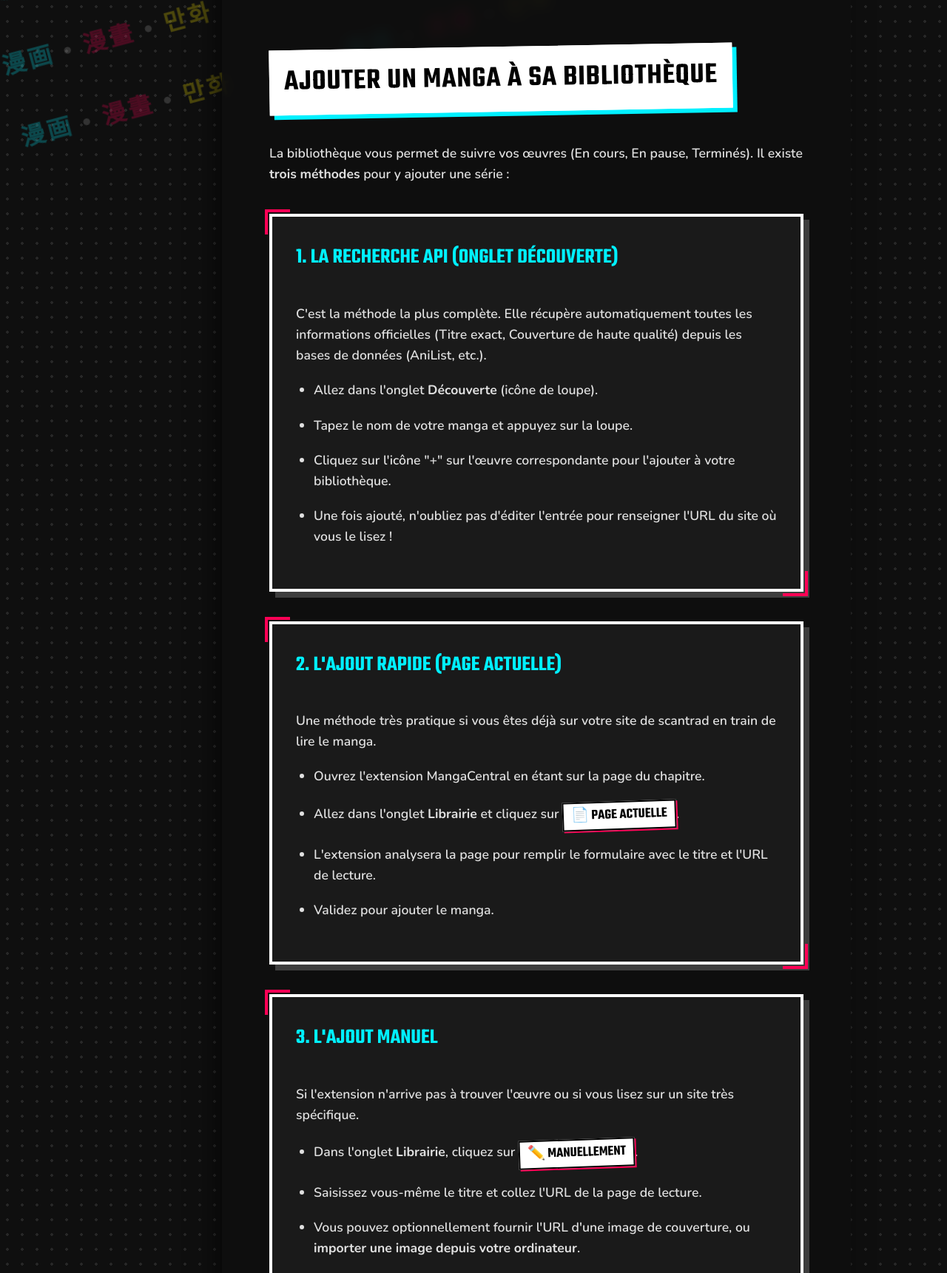
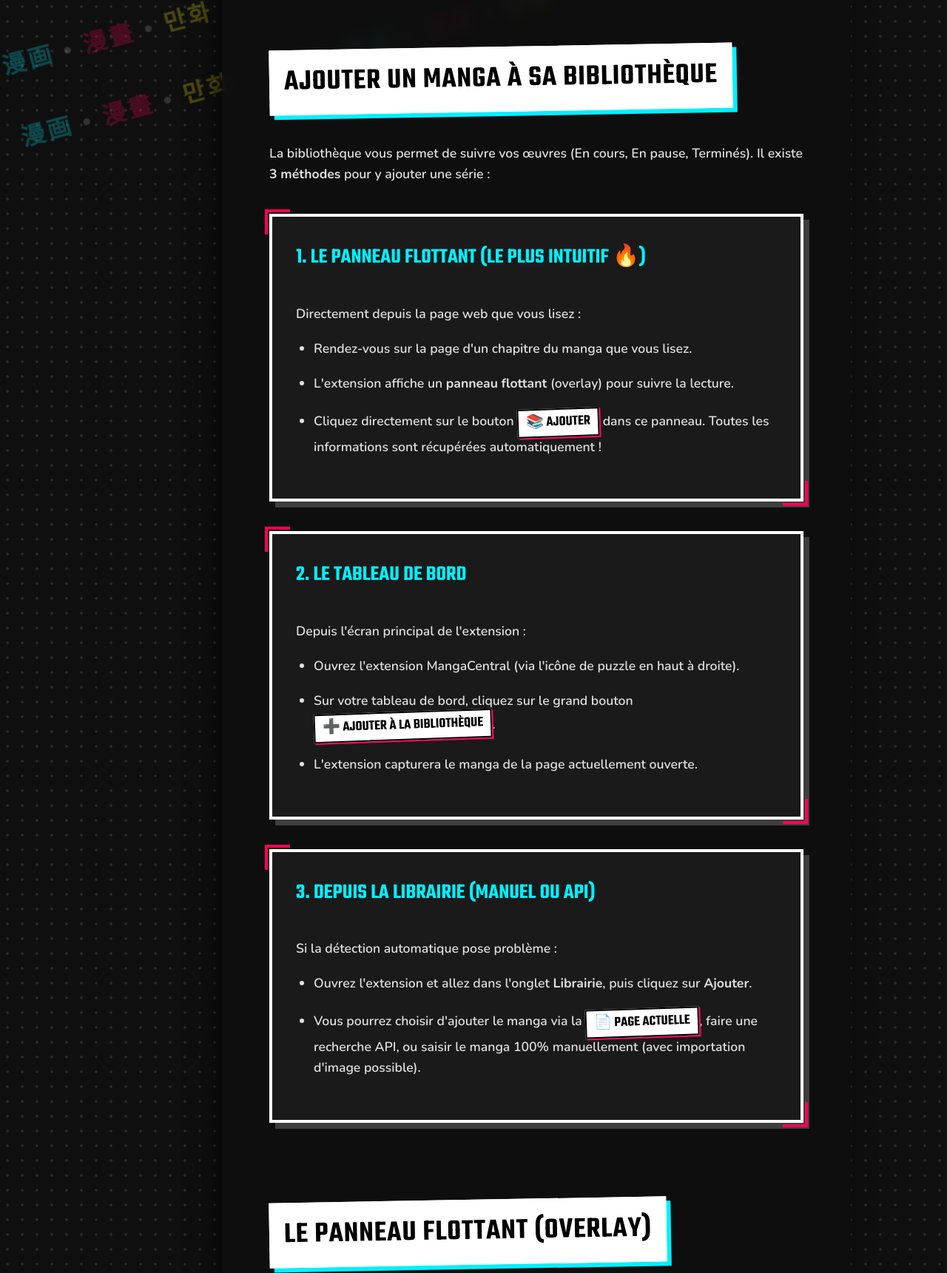
Before and after one commit to diaganaseydi011-prog/manga-central, a browser extension: page docs/index.html in a window 1280 px wide. Shown: the part 1141-2862 px from the top of the page at 74% size. Drawn offline with nearby package versions, Linux system fonts and the light colour scheme.

Commit message:
docs: correction de la section ajouter un manga avec les 3 methodes

```diff
--- a/docs/index.html
+++ b/docs/index.html
@@ -411,37 +411,34 @@
       </ol>
 
       <h2 id="ajouter-manga">Ajouter un manga à sa bibliothèque</h2>
-      <p>La bibliothèque vous permet de suivre vos œuvres (En cours, En pause, Terminés). Il existe <strong>trois méthodes</strong> pour y ajouter une série :</p>
+      <p>La bibliothèque vous permet de suivre vos œuvres (En cours, En pause, Terminés). Il existe <strong>3 méthodes</strong> pour y ajouter une série :</p>
 
       <div class="card">
-        <h4>1. La Recherche API (Onglet Découverte)</h4>
-        <p>C'est la méthode la plus complète. Elle récupère automatiquement toutes les informations officielles (Titre exact, Couverture de haute qualité) depuis les bases de données (AniList, etc.).</p>
+        <h4>1. Le Panneau Flottant (Le plus intuitif 🔥)</h4>
+        <p>Directement depuis la page web que vous lisez :</p>
         <ul>
-          <li>Allez dans l'onglet <strong>Découverte</strong> (icône de loupe).</li>
-          <li>Tapez le nom de votre manga et appuyez sur la loupe.</li>
-          <li>Cliquez sur l'icône "+" sur l'œuvre correspondante pour l'ajouter à votre bibliothèque.</li>
-          <li>Une fois ajouté, n'oubliez pas d'éditer l'entrée pour renseigner l'URL du site où vous le lisez !</li>
+          <li>Rendez-vous sur la page d'un chapitre du manga que vous lisez.</li>
+          <li>L'extension affiche un <strong>panneau flottant</strong> (overlay) pour suivre la lecture.</li>
+          <li>Cliquez directement sur le bouton <span class="btn-inline">📚 Ajouter</span> dans ce panneau. Toutes les informations sont récupérées automatiquement !</li>
         </ul>
       </div>
 
       <div class="card">
-        <h4>2. L'ajout Rapide (Page Actuelle)</h4>
-        <p>Une méthode très pratique si vous êtes déjà sur votre site de scantrad en train de lire le manga.</p>
+        <h4>2. Le Tableau de Bord</h4>
+        <p>Depuis l'écran principal de l'extension :</p>
         <ul>
-          <li>Ouvrez l'extension MangaCentral en étant sur la page du chapitre.</li>
-          <li>Allez dans l'onglet <strong>Librairie</strong> et cliquez sur <span class="btn-inline">📄 Page actuelle</span>.</li>
-          <li>L'extension analysera la page pour remplir le formulaire avec le titre et l'URL de lecture.</li>
-          <li>Validez pour ajouter le manga.</li>
+          <li>Ouvrez l'extension MangaCentral (via l'icône de puzzle en haut à droite).</li>
+          <li>Sur votre tableau de bord, cliquez sur le grand bouton <span class="btn-inline">➕ Ajouter à la bibliothèque</span>.</li>
+          <li>L'extension capturera le manga de la page actuellement ouverte.</li>
         </ul>
       </div>
 
       <div class="card">
-        <h4>3. L'ajout Manuel</h4>
-        <p>Si l'extension n'arrive pas à trouver l'œuvre ou si vous lisez sur un site très spécifique.</p>
+        <h4>3. Depuis la Librairie (Manuel ou API)</h4>
+        <p>Si la détection automatique pose problème :</p>
         <ul>
-          <li>Dans l'onglet <strong>Librairie</strong>, cliquez sur <span class="btn-inline">✏️ Manuellement</span>.</li>
-          <li>Saisissez vous-même le titre et collez l'URL de la page de lecture.</li>
-          <li>Vous pouvez optionnellement fournir l'URL d'une image de couverture, ou <strong>importer une image depuis votre ordinateur</strong>.</li>
+          <li>Ouvrez l'extension et allez dans l'onglet <strong>Librairie</strong>, puis cliquez sur <strong>Ajouter</strong>.</li>
+          <li>Vous pourrez choisir d'ajouter le manga via la <span class="btn-inline">📄 Page actuelle</span>, faire une recherche API, ou saisir le manga 100% manuellement (avec importation d'image possible).</li>
         </ul>
       </div>
 
```
